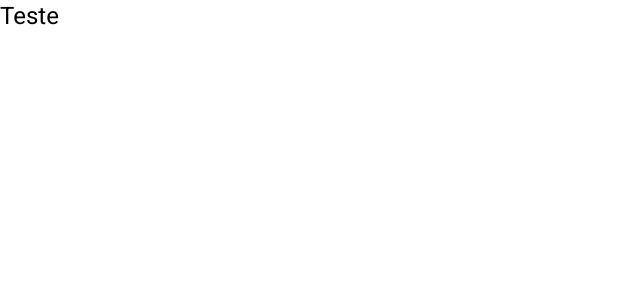
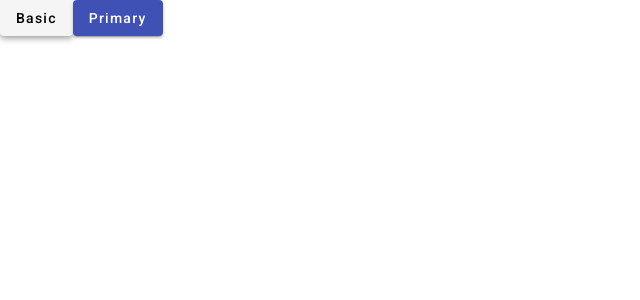
Before and after one commit to adriacortes/helpdesk-front, an Angular app: page / in a window 1280 px wide. Shown: the top 300 px of the page, without its empty margins (0-640 px from the left). Built offline with nearby package versions, Linux system fonts and the light colour scheme.

Commit message:
Imports utilizados no projeto

```diff
--- a/src/app/app.component.html
+++ b/src/app/app.component.html
@@ -1 +1,2 @@
-<h1>Teste</h1>
+<button mat-raised-button>Basic</button>
+<button mat-raised-button color="primary">Primary</button>
```
Also changed, not shown: src/app/app.module.ts (+47 -1 lines).
